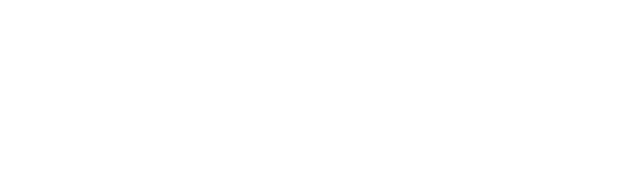
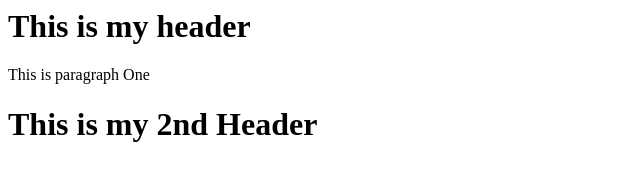
Before and after one commit to SimpleLearner2022/SshRemoteRepo, a plain HTML site: page Index.html in a window 1280 px wide. Shown: the whole page, without its empty margins (0-640 px from the left). Drawn offline with Linux system fonts and the light colour scheme.

Commit message:
Added review comments & review Codes

```diff
--- a/Index.html
+++ b/Index.html
@@ -1 +1,9 @@
-<html> <head> </head>  <body> </body> </html>
+<html>
+  <!-- Please use CSS style tags here -->
+  <head> </head>
+  <body>
+  <H1> This is my header </H1>
+  <P> This is paragraph One </P>
+  <H1> This is my 2nd Header </H1>
+   </body>
+</html>
```
